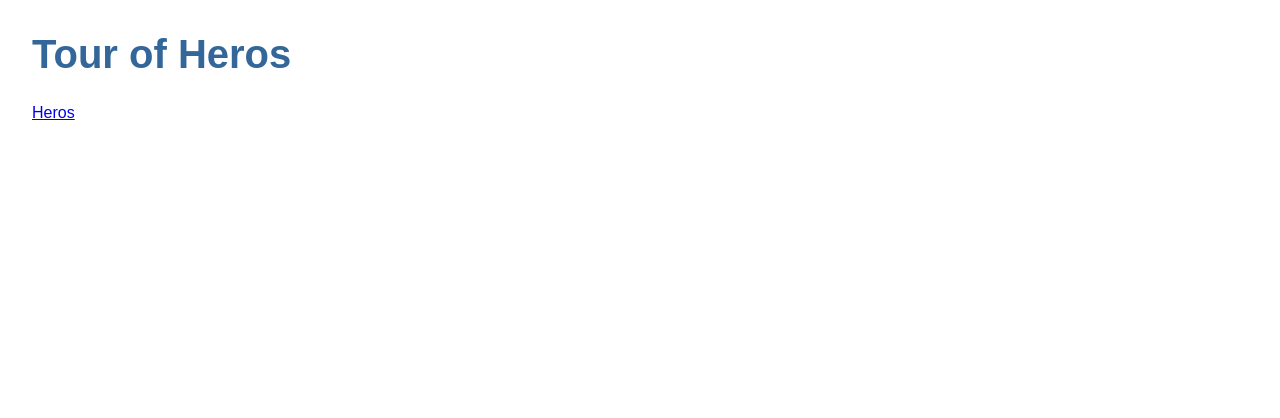
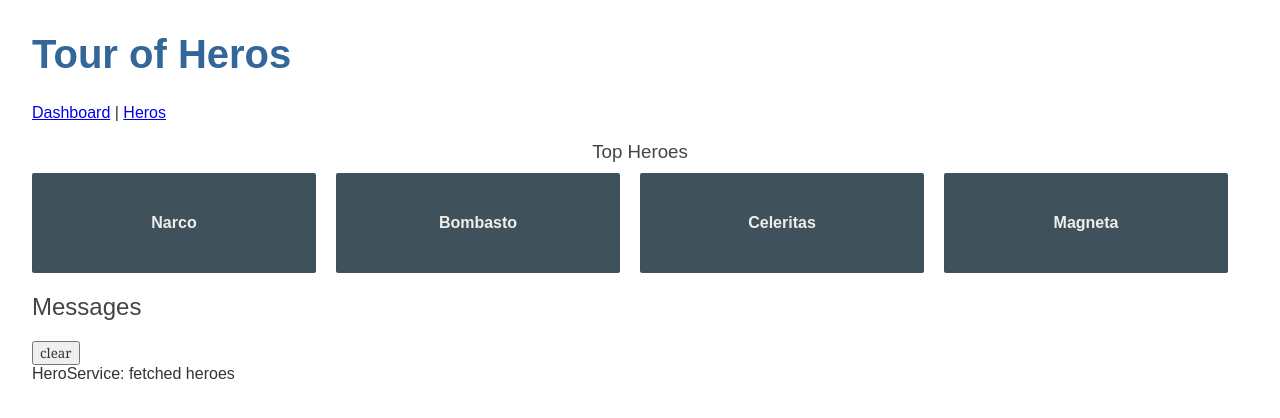
Before and after one commit to Steven0038/angular-ivy-z3vqjk-heros, an Angular app: page /dashboard in a window 1280 px wide. Before the commit this address led to /. Shown: the top 418 px of the page. Built offline with nearby package versions, Linux system fonts and the light colour scheme.

Commit message:
nav and router

```diff
--- a/src/app/app.component.html
+++ b/src/app/app.component.html
@@ -1,6 +1,7 @@
 <h1>{{title}}</h1>
 <!-- <app-heroes></app-heroes> -->
 <nav>
+  <a routerLink="/dashboard">Dashboard</a> |
   <a routerLink="/heroes">Heros</a>
 </nav>
 <router-outlet></router-outlet>
--- a/src/app/dashboard/dashboard.component.html
+++ b/src/app/dashboard/dashboard.component.html
@@ -1,7 +1,8 @@
-<h3>Top Heroes</h3><
+<h3>Top Heroes</h3>
 <div class="grid grid-pad">
-  <a *ngFor="let hero of heroes" class="col-1-4">
-    <div class="model hero">
+  <a *ngFor="let hero of heroes" class="col-1-4"
+    routerLink="/detail/{{hero.id}}">
+    <div class="module hero">
       <h4>{{hero.name}}</h4>
     </div>
   </a>
--- a/src/app/hero-detail/hero-detail.component.html
+++ b/src/app/hero-detail/hero-detail.component.html
@@ -9,3 +9,5 @@
   </div>
 
 </div>
+
+<button (click)="goBack()">go back</button>
--- a/src/app/hero-detail/hero-detail.component.ts
+++ b/src/app/hero-detail/hero-detail.component.ts
@@ -1,5 +1,9 @@
 import { Component, OnInit, Input } from '@angular/core';
+import { ActivatedRoute } from '@angular/router'; // get param
+import { Location } from '@angular/common' // browser
+
 import { Hero } from '../hero'
+import { HeroService } from '../hero.service'
 
 @Component({
   selector: 'app-hero-detail',
@@ -8,9 +12,24 @@
 })
 export class HeroDetailComponent implements OnInit {
 @Input() hero: Hero;
-  constructor() { }
+  constructor(
+    private route: ActivatedRoute,
+    private heroService: HeroService,
+    private location: Location
+  ) { }
 
   ngOnInit() {
+    this.getHero();
+  }
+
+  getHero(): void {
+    const id = +this.route.snapshot.paramMap.get('id');
+    this.heroService.getHero(id)
+      .subscribe(hero => this.hero = hero);
+  }
+
+  goBack():void {
+    this.location.back();
   }
 
 }
--- a/src/app/hero.service.ts
+++ b/src/app/hero.service.ts
@@ -18,7 +18,12 @@
   getHeroes(): Observable<Hero[]> {
     // TODO: send the message _afert_ fetching the heroes
     this.messageService.add("HeroService: fetched heroes");
-
     return of(HEROES);
   }
+
+  getHero(id: number): Observable<Hero> {
+    // TODO: send the message _afert_ fetching the hero
+    this.messageService.add(`HeroService: fetched hero id=${id}`);
+    return of(HEROES.find(hero => hero.id === id));
+  }
 }
--- a/src/app/heroes/heroes.component.html
+++ b/src/app/heroes/heroes.component.html
@@ -1,12 +1,17 @@
 <h2>My Heroes</h2>
 <ul class="heroes">
-  <li *ngFor="let hero of heroes"
+  <!-- <li *ngFor="let hero of heroes"
     [class.selected]="hero === selectedHero"
     (click)="onSelect(hero)">
     <span class="badge">{{hero.id}}</span> {{hero.name}}
+  </li> -->
+  <li *ngFor="let hero of heroes">
+    <a routerLink="/detail/{{hero.id}}">
+    <span class="badge">{{hero.id}}</span> {{hero.name}}
+    </a>
   </li>
 </ul>
 
-<div *ngIf="selectedHero">
+<!-- <div *ngIf="selectedHero">
   <app-hero-detail [hero]="selectedHero"></app-hero-detail>
-</div>
+</div> -->
--- a/src/app/heroes/heroes.component.ts
+++ b/src/app/heroes/heroes.component.ts
@@ -12,10 +12,11 @@
 export class HeroesComponent implements OnInit {
   // heroes = HEROES;
   heroes: Hero[];
-  selectedHero: Hero;
+  // selectedHero: Hero;
 
   constructor(private heroService: HeroService,
-              private messageService: MessageService) { }
+              // private messageService: MessageService) { }
+              ) { }
 
   ngOnInit() {
     this.getHeroes();
@@ -31,8 +32,8 @@
       .subscribe(heroes => this.heroes = heroes);
   }
 
-  onSelect(hero: Hero):void {
-    this.selectedHero = hero;
-    this.messageService.add(`HeroesComponent: Selected hero id=${hero.id}`)
-  }
+  // onSelect(hero: Hero):void {
+  //   this.selectedHero = hero;
+  //   this.messageService.add(`HeroesComponent: Selected hero id=${hero.id}`)
+  // }
 }
```
Also changed, not shown: src/app/app-routing.module.ts (+6 -2 lines).
